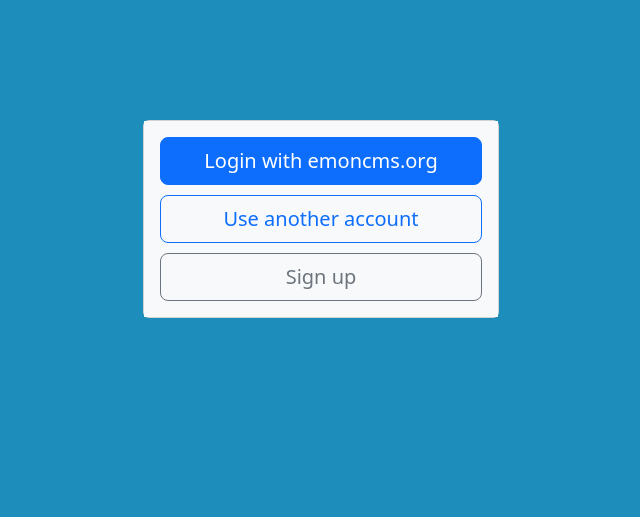
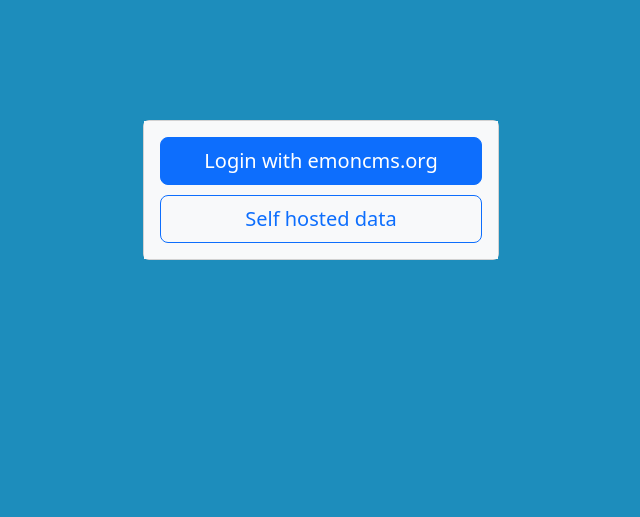
Before and after one commit to openenergymonitor/heatpumpmonitor.org, a PHP site: page /emoncms/user/login in a window 1280 px wide. Shown: the part 61-578 px from the top of the page, without its empty margins (319-959 px from the left). Run offline with PHP 8.4, Linux system fonts and the light colour scheme; some libraries are stand-ins or nearby versions.

Commit message:
improved login

```diff
--- a/www/Modules/user/login_view.php
+++ b/www/Modules/user/login_view.php
@@ -13,13 +13,12 @@ defined('EMONCMS_EXEC') or die('Restricted access');
 
             <div v-if="!mode">
                 <button type="button" class="btn btn-primary btn-lg" style="width:100%" @click="mode='emoncmsorg'">Login with emoncms.org</button>
-                <button type="button" class="btn btn-outline-primary btn-lg" style="width:100%; margin-top:10px" @click="mode='other'">Use another account</button>
-                <button type="button" class="btn btn-outline-secondary btn-lg" style="width:100%; margin-top:10px" @click="mode='register'">Sign up</button>
+                <button type="button" class="btn btn-outline-primary btn-lg" style="width:100%; margin-top:10px" @click="mode='other'">Self hosted data</button>
             </div>
 
             <div v-else>
                 <div v-if="mode!='register'">
-                    <h1 class="h3 mb-3 fw-normal">Login <span v-if="mode=='emoncmsorg'">with emoncms.org</span></h1>
+                    <h1 class="h3 mb-3 fw-normal">Login <span v-if="mode=='emoncmsorg'">with emoncms.org</span><span style="color:#888" v-else>Self hosted data</span></h1>
                 </div>
                 <div v-if="mode=='register'">
                     <h1 class="h3 mb-3 fw-normal">Register</h1>
@@ -51,6 +50,7 @@ defined('EMONCMS_EXEC') or die('Restricted access');
                 <button type="button" class="btn btn-primary" @click="login" v-if="mode!='register'">Login</button>
                 <button type="button" class="btn btn-primary" @click="register" v-if="mode=='register'">Register</button>
                 <button type="button" class="btn btn-light" @click="mode=false">Cancel</button>
+                <button type="button" class="btn btn-light" v-if="mode!='emoncmsorg' && mode!='register'" @click="mode='register'">Register</button>
                 <!--<a href="#" v-if="mode=='other'">Forgot password</a>-->
             </div>
 
@@ -86,6 +86,7 @@ defined('EMONCMS_EXEC') or die('Restricted access');
                 axios.post(path + "user/login.json", params)
                     .then(function(response) {
                         if (response.data.success) {
+                            app.error = false;
                             window.location.href = path + "system/list/user";
                         } else {
                             app.error = response.data.message;
@@ -106,6 +107,7 @@ defined('EMONCMS_EXEC') or die('Restricted access');
                 axios.post(path + "user/register.json", params)
                     .then(function(response) {
                         if (response.data.success) {
+                            app.error = false;
                             if (response.data.verifyemail!=undefined && response.data.verifyemail) {
                                 app.mode = 'login';
                                 app.success = "Registration successful, please check your email to verify your account";
```
